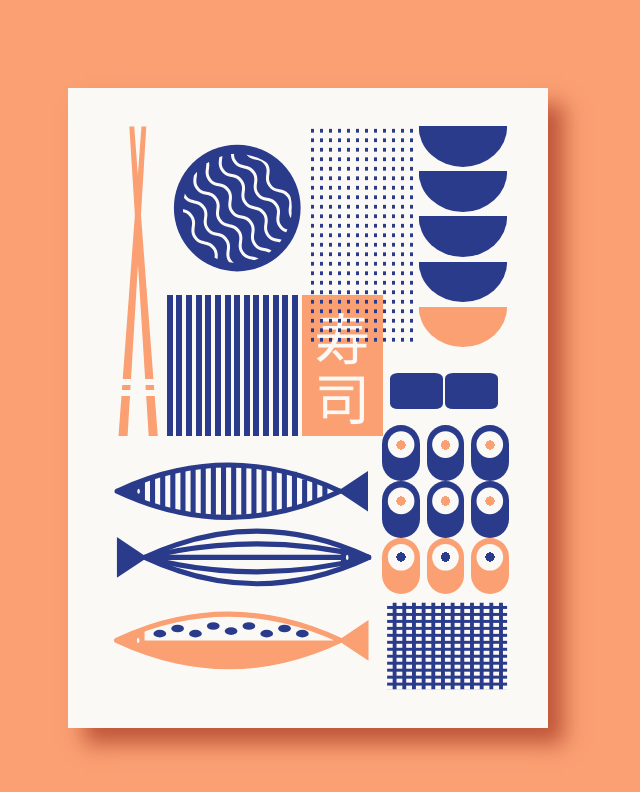
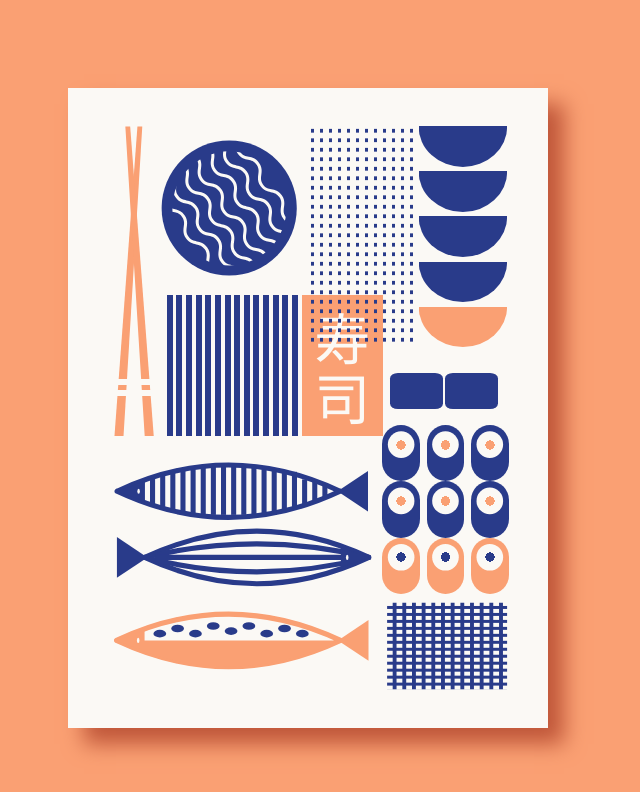
Before and after one commit to h3ming/css, a plain HTML site: page index.html in a window 1280 px wide. Shown: the whole page, without its empty margins (332-972 px from the left). Drawn offline with Linux system fonts and the light colour scheme; a web font is replaced by a local one.

Commit message:
( ◕ ◞ ◕ ) auto commit

```diff
--- a/styles.css
+++ b/styles.css
@@ -38,6 +38,7 @@ body {
   position: relative;
   height: 55%;
   width: 15%;
+  left: -1%;
 }
 
 .stick {
@@ -81,19 +82,20 @@ body {
   top: 2%;
   aspect-ratio: 1;
   height: 25%;
+  left: -2%;
 }
 
 .circle {
   background: #293b8a;
   width: 100%;
   height: 100%;
-  clip-path: circle(45%);
+  clip-path: circle(48%);
   padding-left: 0px;
 }
 
 .squiggle-box {
 /*   background: red; */
-  clip-path: circle(43%);
+  clip-path: circle(45%);
   position: absolute;
   width: 90%;
   height: 90%;
```
